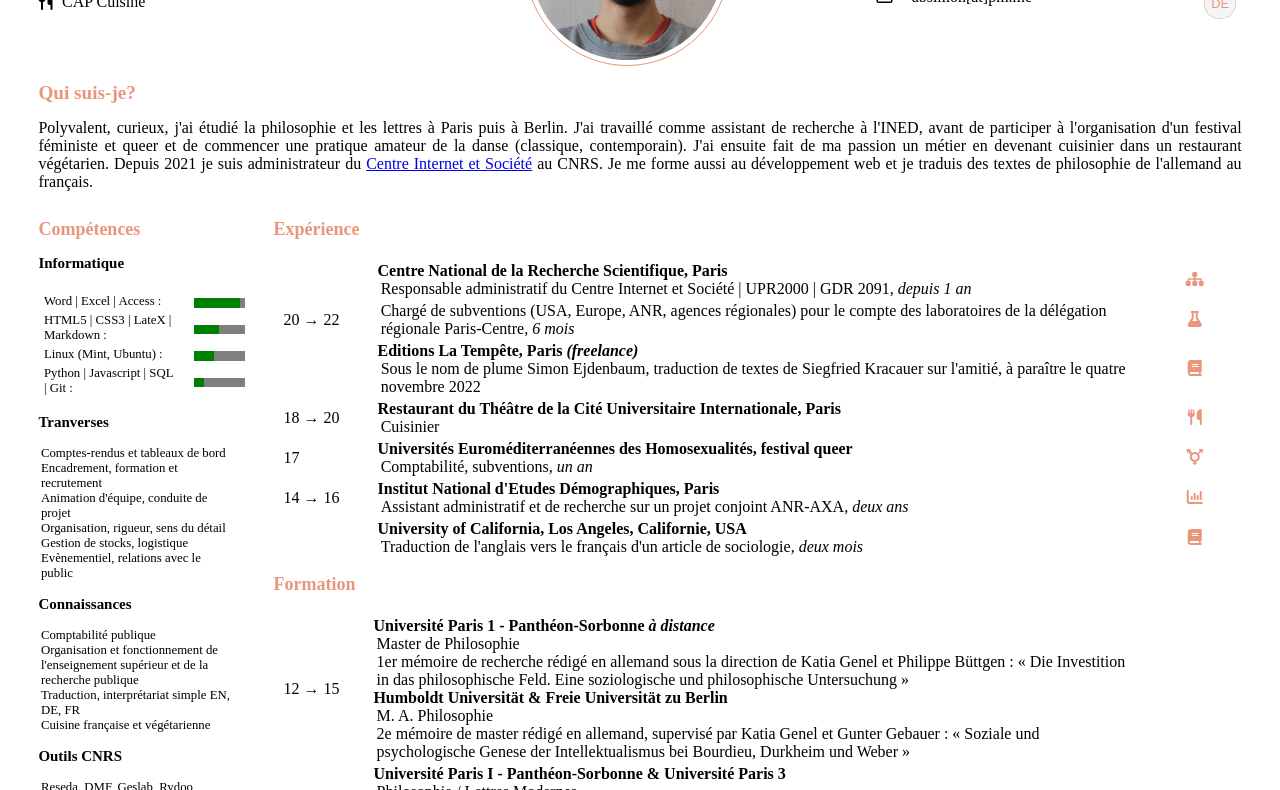
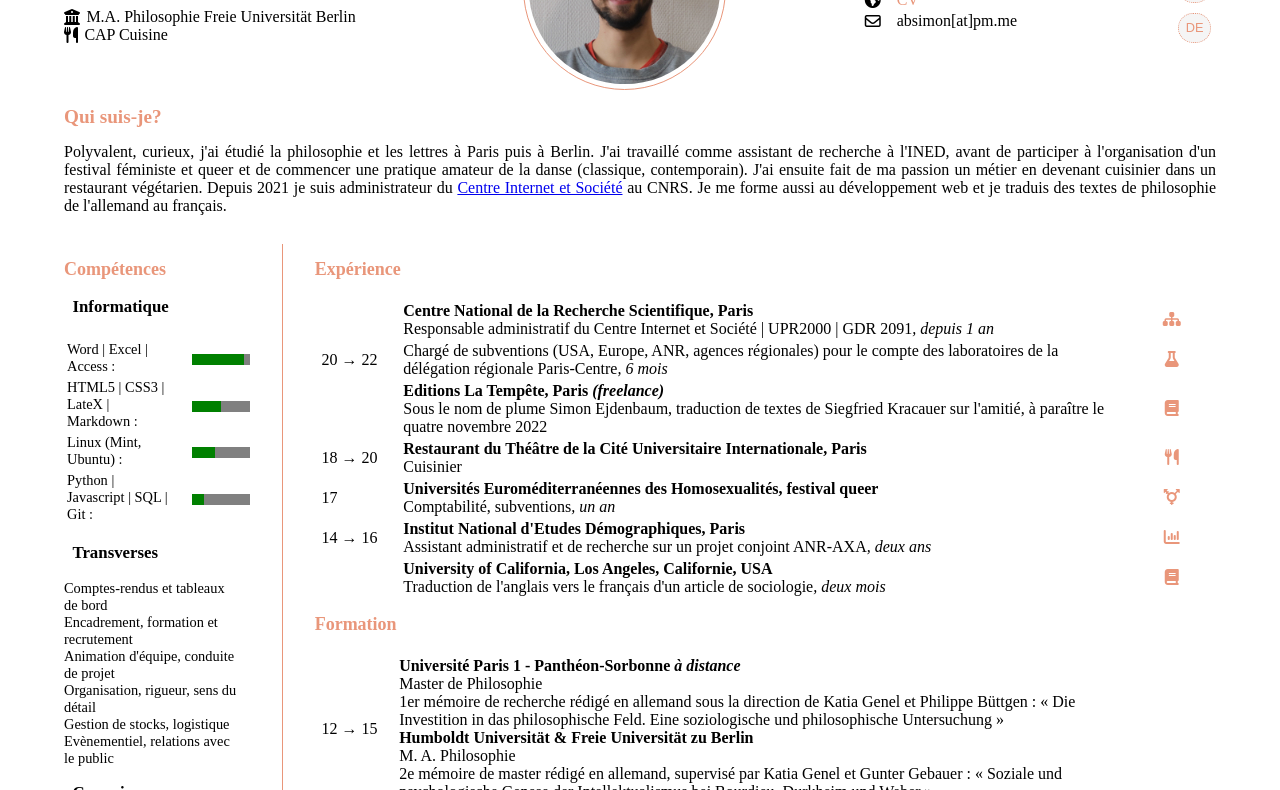
Before and after one commit to abzsimon/curriculum, a plain HTML site: page index.html in a window 1280 px wide. Shown: the part 146-936 px from the top of the page. Drawn offline with Linux system fonts and the light colour scheme.

Commit message:
version trilingue finie

```diff
--- a/cv.css
+++ b/cv.css
@@ -38,14 +38,13 @@ button:hover
 
 body
 {
-    margin-left : 3%;
-    margin-right: 3%;
+    margin: 2em 4em 2em 4em;
     font-family: 'Roboto Slab', serif;
 }
 
 p
 {
-    margin: 0 0.2em 0 0.2em;
+    margin: 0 0.1em 0 0em;
 }
 
 /* NIV 1 SECTION 1 OVERVIEW -- fait toute la largeur de la page et contient 4 box en flex horizontal:
@@ -64,6 +63,7 @@ ID, portrait, labels, lang (mis au dessus car lié à du JS)*/
     display: flex;
     flex-direction: column;
     justify-content:center;
+    width:20em;
 }
 
 #ID h1
@@ -162,6 +162,7 @@ ID, portrait, labels, lang (mis au dessus car lié à du JS)*/
 {
     display: flex;
     justify-content: space-between;
+    padding-bottom:1em;
 }
 
 #about h1
@@ -193,7 +194,17 @@ et sur la droite deux box verticales contenant des tableaux : formation et expé
 {
     width:25%;
     margin-right:2em;
-    font-size:0.8em;
+    font-size:0.9em;
+}
+
+#Skills h3
+{
+    padding-left:0.5em;
+}
+
+#TabSkills th:nth-child(1)
+{
+    width:15em;
 }
 
 progress
@@ -216,6 +227,15 @@ progress::-moz-progress-bar
 
 /*Cette section utilise des tableaux (dans les deux sous-sections), je les ai fait appartenir à une classe
 qui s'apelle "experienceformation", il faut définir ses propriétés :*/
+
+#CorpsCV
+{
+    border-style:solid;
+    border-color: darksalmon;
+    border-width: 0 0 0 0.05em;
+    padding-left: 2em;
+
+}
 
 .Experienceformation h3
 {
@@ -245,7 +265,7 @@ qui s'apelle "experienceformation", il faut définir ses propriétés :*/
 
 .Experienceformation th:nth-child(1)
 {
-    width:8em;
+    width:7em;
     text-align:left;
     padding-left:0.1em;
 }
@@ -258,11 +278,6 @@ qui s'apelle "experienceformation", il faut définir ses propriétés :*/
 .Experienceformation th:nth-child(3)
 {
    width:8em;
-}
-
-tr:hover
-{
-    background: linear-gradient(#f5f5f5, white);
 }
 
 tr:hover h3
@@ -301,7 +316,7 @@ tr:hover h3
 
 #Passions p
 {
-    border: solid 0.1em;
+    border: solid 0.05em;
     border-color: darksalmon;
     border-radius: 2em;
     padding: 0.2em 0.5em 0.2em 0.5em;
--- a/index.html
+++ b/index.html
@@ -26,7 +26,9 @@
 
                         <div class= "achievement">
                             <i class="fa fa-cutlery" aria-hidden="true"></i>
-                            <p>CAP Cuisine</p>
+                            <p class ="FR">CAP Cuisine</p>
+                            <p class ="DE">Kochdiplom</p>
+                            <p class ="EN">Cooking diploma</p>
                         </div>
                     </div>
                 </div>
@@ -44,7 +46,7 @@
                     </div>
                     <div class="info-icons">
                         <i class="fa fa-globe" aria-hidden="true"></i>
-                        <a target="_blank" href="https://abzsimon.github.io/lebenslauf/">CV</a>
+                        <a target="_blank" href="CV.pdf">CV</a>
                     </div>
                     <div class="info-icons">
                         <i class="fa fa-envelope-o" aria-hidden="true"></i>
@@ -118,7 +120,7 @@
                                 </table>
                         </section>
                         <section id= "Transverse">
-                            <h3 class ="FR">Tranverses</h3>
+                            <h3 class ="FR">Transverses</h3>
                             <h3 class ="EN">Transferable skills</h3>
                             <h3 class ="DE">Querschnittkompetenzen</h3>
                                 <p class="FR">Comptes-rendus et tableaux de bord</p>
@@ -368,7 +370,6 @@
             <section id= "Passions">
                 <h2>Pratiques artistiques, loisirs</h2>
                 <div id="listepassions">
-                    <p class = "FR"></p>
                     <p class = "FR">Danse (contemporain, classique, danse contact)</p>
                     <p class = "EN">Dance (contemporary, ballet, contact dance)</p>
                     <p class = "DE">Tanz (zeitgenössische, ballet, Kontakttanz</p>
```
